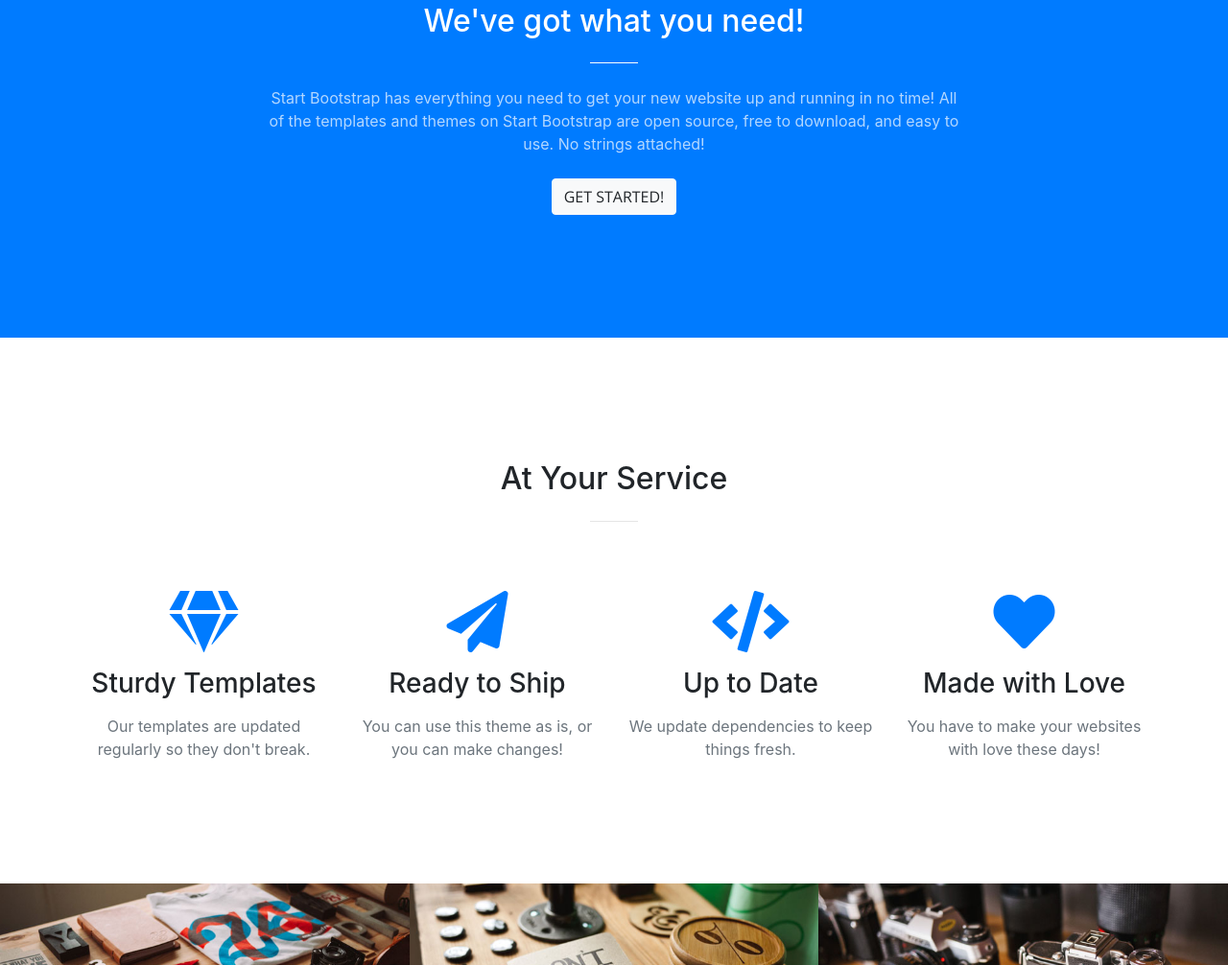
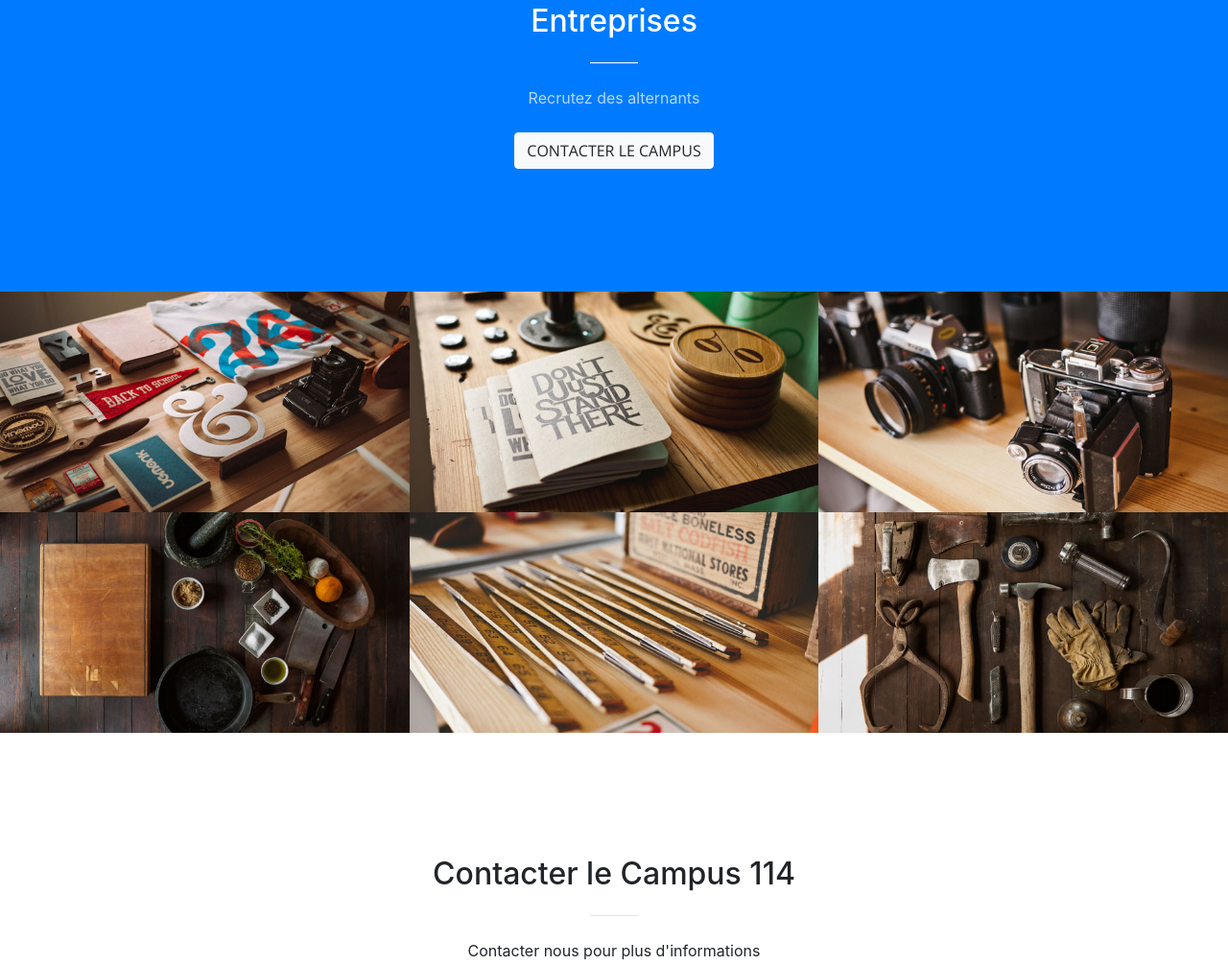
Before and after one commit to H4ckTix/Workshop, a website with bundled scripts: page index.html in a window 1280 px wide. Shown: the part 925-1931 px from the top of the page at 96% size. Built offline with nearby package versions, Linux system fonts and the light colour scheme.

Commit message:
edit homepage

```diff
--- a/index.html
+++ b/index.html
@@ -8,7 +8,7 @@
     <meta name="description" content="">
     <meta name="author" content="">
 
-    <title>Creative - Start Bootstrap Theme</title>
+    <title>Campus 114</title>
 
     <!-- Bootstrap core CSS -->
     <link href="vendor/bootstrap/css/bootstrap.min.css" rel="stylesheet">
@@ -55,8 +55,8 @@
             <hr>
           </div>
           <div class="col-lg-8 mx-auto">
-            <p class="text-faded mb-5">Start Bootstrap can help you build better websites using the Bootstrap CSS framework! Just download your template and start going, no strings attached!</p>
-            <a class="btn btn-primary btn-xl js-scroll-trigger" href="#about">Find Out More</a>
+            <p class="text-faded mb-5">On parle du campus et de ses écoles</p>
+            <a class="btn btn-primary btn-xl js-scroll-trigger" href="#about">C'est parti !</a>
           </div>
         </div>
       </div>
@@ -66,53 +66,10 @@
       <div class="container">
         <div class="row">
           <div class="col-lg-8 mx-auto text-center">
-            <h2 class="section-heading text-white">We've got what you need!</h2>
+            <h2 class="section-heading text-white">Entreprises</h2>
             <hr class="light my-4">
-            <p class="text-faded mb-4">Start Bootstrap has everything you need to get your new website up and running in no time! All of the templates and themes on Start Bootstrap are open source, free to download, and easy to use. No strings attached!</p>
-            <a class="btn btn-light btn-xl js-scroll-trigger" href="#services">Get Started!</a>
-          </div>
-        </div>
-      </div>
-    </section>
-
-    <section id="services">
-      <div class="container">
-        <div class="row">
-          <div class="col-lg-12 text-center">
-            <h2 class="section-heading">At Your Service</h2>
-            <hr class="my-4">
-          </div>
-        </div>
-      </div>
-      <div class="container">
-        <div class="row">
-          <div class="col-lg-3 col-md-6 text-center">
-            <div class="service-box mt-5 mx-auto">
-              <i class="fas fa-4x fa-gem text-primary mb-3 sr-icon-1"></i>
-              <h3 class="mb-3">Sturdy Templates</h3>
-              <p class="text-muted mb-0">Our templates are updated regularly so they don't break.</p>
-            </div>
-          </div>
-          <div class="col-lg-3 col-md-6 text-center">
-            <div class="service-box mt-5 mx-auto">
-              <i class="fas fa-4x fa-paper-plane text-primary mb-3 sr-icon-2"></i>
-              <h3 class="mb-3">Ready to Ship</h3>
-              <p class="text-muted mb-0">You can use this theme as is, or you can make changes!</p>
-            </div>
-          </div>
-          <div class="col-lg-3 col-md-6 text-center">
-            <div class="service-box mt-5 mx-auto">
-              <i class="fas fa-4x fa-code text-primary mb-3 sr-icon-3"></i>
-              <h3 class="mb-3">Up to Date</h3>
-              <p class="text-muted mb-0">We update dependencies to keep things fresh.</p>
-            </div>
-          </div>
-          <div class="col-lg-3 col-md-6 text-center">
-            <div class="service-box mt-5 mx-auto">
-              <i class="fas fa-4x fa-heart text-primary mb-3 sr-icon-4"></i>
-              <h3 class="mb-3">Made with Love</h3>
-              <p class="text-muted mb-0">You have to make your websites with love these days!</p>
-            </div>
+            <p class="text-faded mb-4">Recrutez des alternants</p>
+            <a class="btn btn-light btn-xl js-scroll-trigger" href="#services">Contacter le campus</a>
           </div>
         </div>
       </div>
@@ -142,10 +99,10 @@
               <div class="portfolio-box-caption">
                 <div class="portfolio-box-caption-content">
                   <div class="project-category text-faded">
-                    Category
+                    EPSI
                   </div>
                   <div class="project-name">
-                    Project Name
+                    L'Ecole d'Ingenierie Informatique
                   </div>
                 </div>
               </div>
@@ -157,10 +114,10 @@
               <div class="portfolio-box-caption">
                 <div class="portfolio-box-caption-content">
                   <div class="project-category text-faded">
-                    Category
+                    WIS
                   </div>
                   <div class="project-name">
-                    Project Name
+                    Ecole Web & Digital Business
                   </div>
                 </div>
               </div>
@@ -215,20 +172,13 @@
       </div>
     </section>
 
-    <section class="bg-dark text-white">
-      <div class="container text-center">
-        <h2 class="mb-4">Free Download at Start Bootstrap!</h2>
-        <a class="btn btn-light btn-xl sr-button" href="http://startbootstrap.com/template-overviews/creative/">Download Now!</a>
-      </div>
-    </section>
-
     <section id="contact">
       <div class="container">
         <div class="row">
           <div class="col-lg-8 mx-auto text-center">
-            <h2 class="section-heading">Let's Get In Touch!</h2>
+            <h2 class="section-heading">Contacter le Campus 114</h2>
             <hr class="my-4">
-            <p class="mb-5">Ready to start your next project with us? That's great! Give us a call or send us an email and we will get back to you as soon as possible!</p>
+            <p class="mb-5">Contacter nous pour plus d'informations</p>
           </div>
         </div>
         <div class="row">
```
